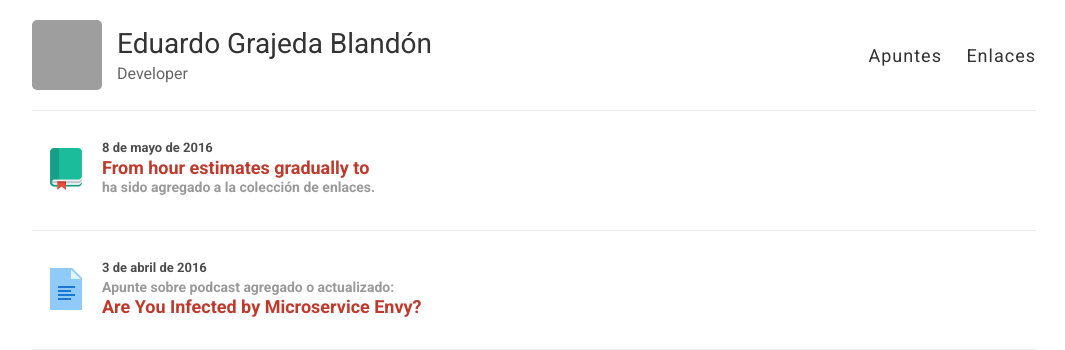
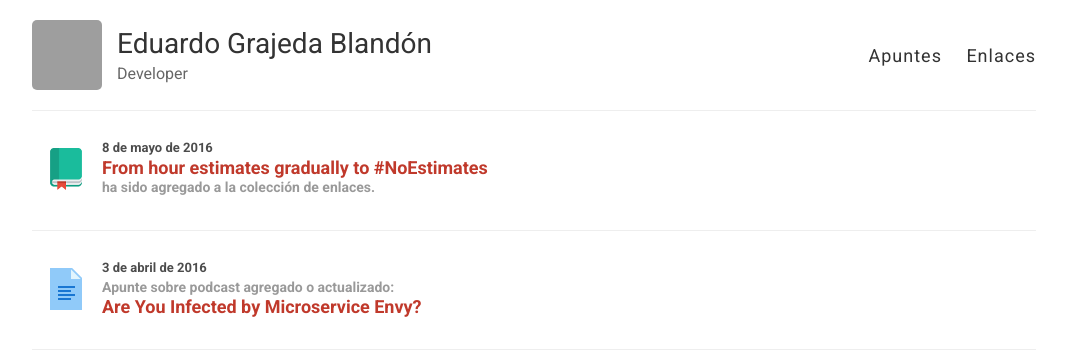
Before and after one commit to egrajeda/www, a Jekyll site: the page built from index.html, in a window 1280 px wide, cut to the strip 0-350 px from the top of the page. Shown: the whole strip, without its empty margins (106-1171 px from the left). Built offline with Jekyll 4.4.1, drawn with Linux system fonts in a browser that asks for light colours; grey boxes are pictures that could not be loaded.

Commit message:
Guardar el título entre comillas para evitar problemas con algunos caracteres.

```diff
--- a/_scripts/add-link.py
+++ b/_scripts/add-link.py
@@ -53,7 +53,7 @@ def store_link_post(filename, link):
         post_file.write(
 """---
 layout: post
-title: %s
+title: "%s"
 permalink: %s
 counter: %d
 sitemap: false
```
Also changed, not shown: enlaces/_posts/2016-05-08-update.md (+1 -1 lines).
